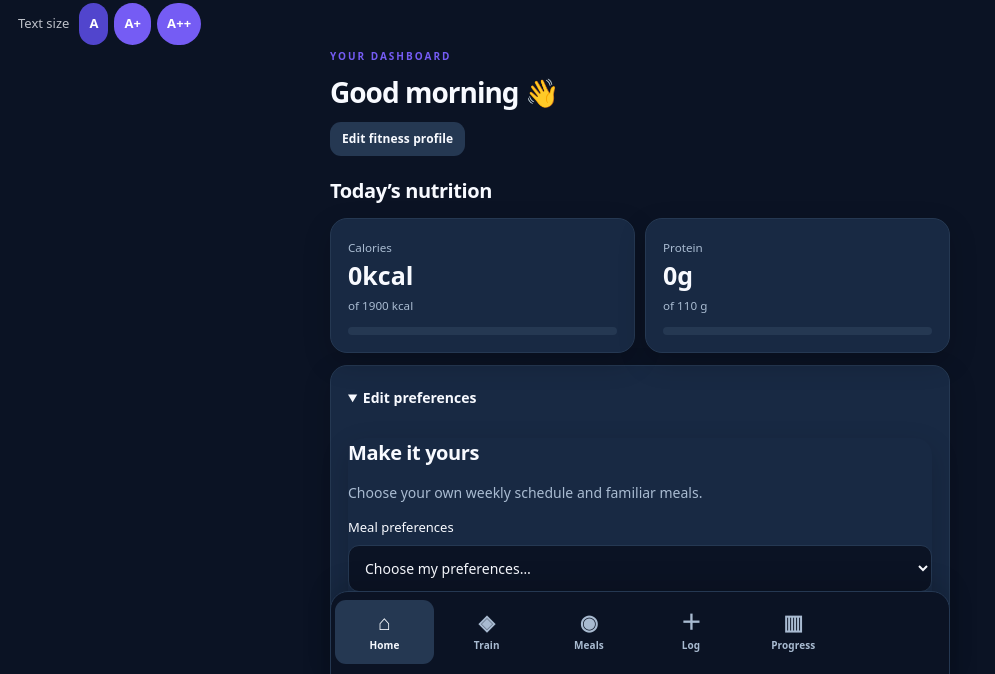
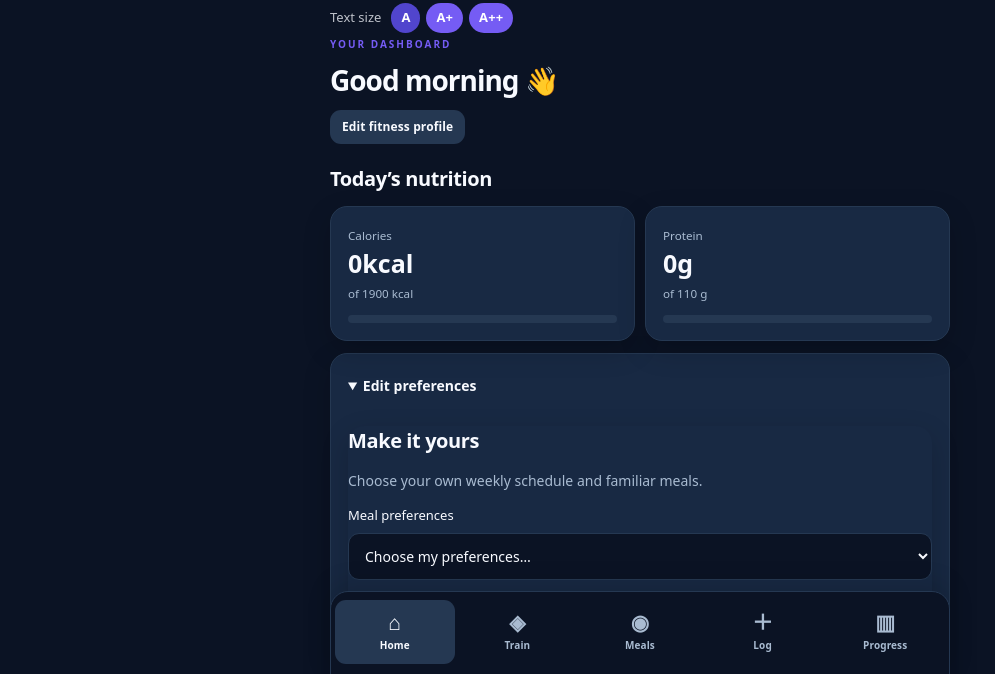
Before and after one commit to NexieAkins/stride-strength, a website: page index.html in a window 1280 px wide. Shown: the part 125-799 px from the top of the page, without its empty margins (0-995 px from the left). Drawn offline with nearby package versions, Linux system fonts and the light colour scheme.

Commit message:
Align text size row and footer with content; even five-tab spacing
- Text size row and footer share the centered content column on desktop
- Bottom bar lays out five evenly spaced tabs (a leftover six-column rule
  left an empty slot on the right)
- Text size pills stay compact; spacing below the row

Co-Authored-By: Claude Opus 5.5 <noreply@anthropic.com>
Claude-Session: https://claude.ai/code/session_014Ki4nZqHtAabLQ8rgx5MTS

```diff
--- a/app-polish.css
+++ b/app-polish.css
@@ -285,3 +285,20 @@ body nav button.active {
 body footer { font-size: 11px; line-height: 1.5; opacity: 0.7; margin-top: 32px; }
 body footer p { font-size: 11px; line-height: 1.5; margin: 6px 0; }
 body footer a { font-size: 11px; }
+
+/* Keep the text size row and footer in the same centered column as the content */
+.size-row, body footer {
+  width: 100%;
+  max-width: 620px;
+  margin-left: auto;
+  margin-right: auto;
+  box-sizing: border-box;
+}
+body footer { padding: 0; margin-top: 32px; }
+
+/* Five tabs spread evenly across the bar */
+body nav { grid-template-columns: repeat(5, minmax(0, 1fr)); }
+
+/* Text size pills stay compact */
+.size-row button { min-height: 0; height: 30px; padding: 0 12px; border-radius: 999px; }
+.size-row { margin-bottom: 18px; }
--- a/index.html
+++ b/index.html
@@ -6,7 +6,7 @@
 #cloudStatus{color:#b6c4d9;font-size:13px}#cloudImport{background:#0f766e}
 </style>
 <link rel="stylesheet" href="./app-polish.css">
-<style>body.text-large{zoom:1.15}body.text-xl{zoom:1.3}.size-row{display:flex;align-items:center;gap:6px;margin:6px 0 4px}.size-row span{font-size:13px;opacity:.75;margin-right:4px}.size-row button{margin:0;padding:3px 10px;font-size:13px;border-radius:999px;min-width:0}.size-row button.active{background:#5145cd}</style>
+<style>body.text-large{zoom:1.15}body.text-xl{zoom:1.3}.size-row{display:flex;align-items:center;gap:6px;width:100%;max-width:620px;box-sizing:border-box;margin:6px auto 4px}.size-row span{font-size:13px;opacity:.75;margin-right:4px}.size-row button{margin:0;padding:3px 10px;font-size:13px;border-radius:999px;min-width:0}.size-row button.active{background:#5145cd}</style>
 </head>
 <body><header><h1>Stride & Strength <small>V4 ✦</small></h1><p>Run stronger. Lift smarter. Nourish consistently.</p></header><div class="size-row" role="group" aria-label="Text size"><span>Text size</span><button type="button" data-text-size="std">A</button><button type="button" data-text-size="large">A+</button><button type="button" data-text-size="xl">A++</button></div><main><section id="accountpage" class="hidden"><div id="account"><h3>☁ Cloud account</h3><div id="signedOut">
 <p>Sign in to sync your fitness records across devices.</p>
@@ -503,7 +503,7 @@ get('aiUseEstimate').onclick=()=>{
 <script src="./running-plan.js"></script>
 <script src="./training-context.js"></script>
 <script src="./run-tracker.js"></script>
-<footer class="muted" style="max-width:720px;margin:24px auto;padding:0 16px;font-size:.9em">
+<footer class="muted">
 <p>Stride &amp; Strength is a fitness and nutrition tracking tool, not medical advice. Calorie, energy and nutrition estimates are approximate. Talk with a doctor or qualified professional before starting a new exercise or nutrition plan, especially if you are pregnant, recovering from illness or injury, or managing a health condition.</p>
 <p><a href="privacy.html">Privacy policy</a></p>
 </footer>
```
